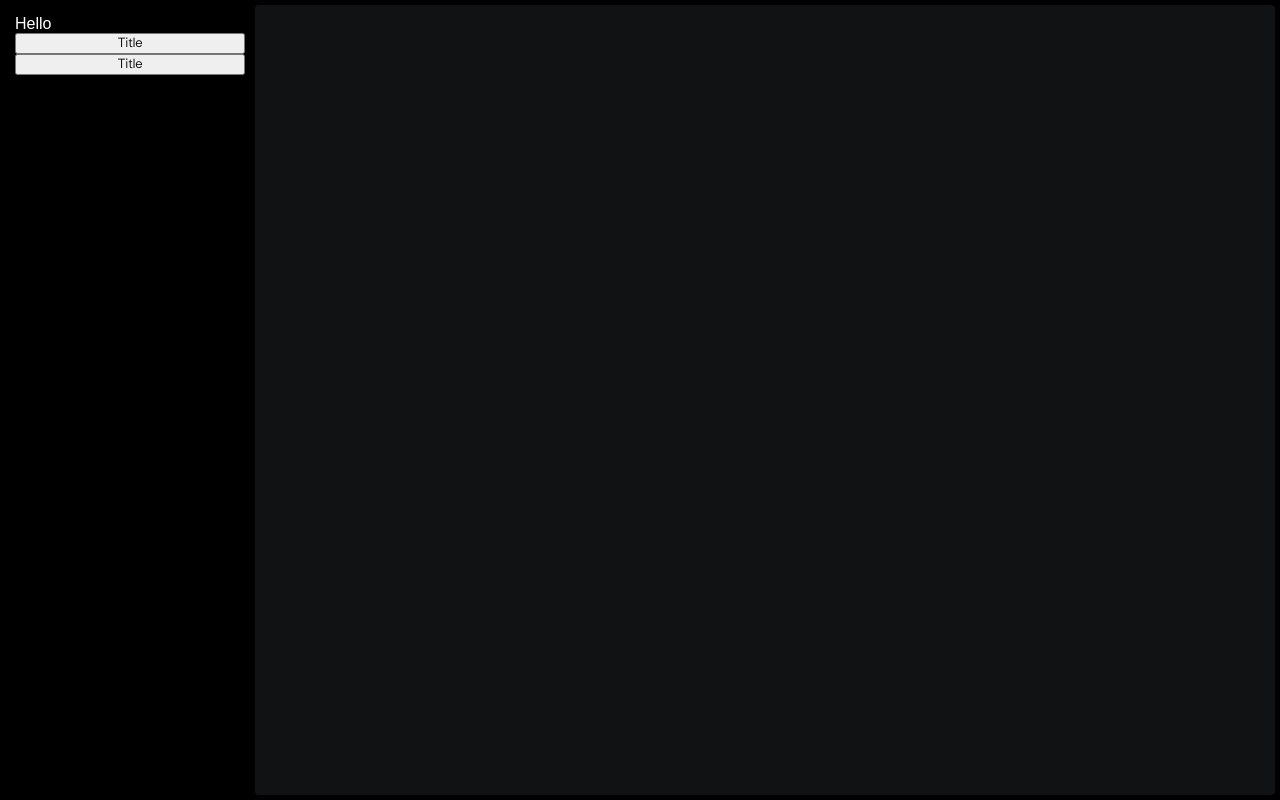
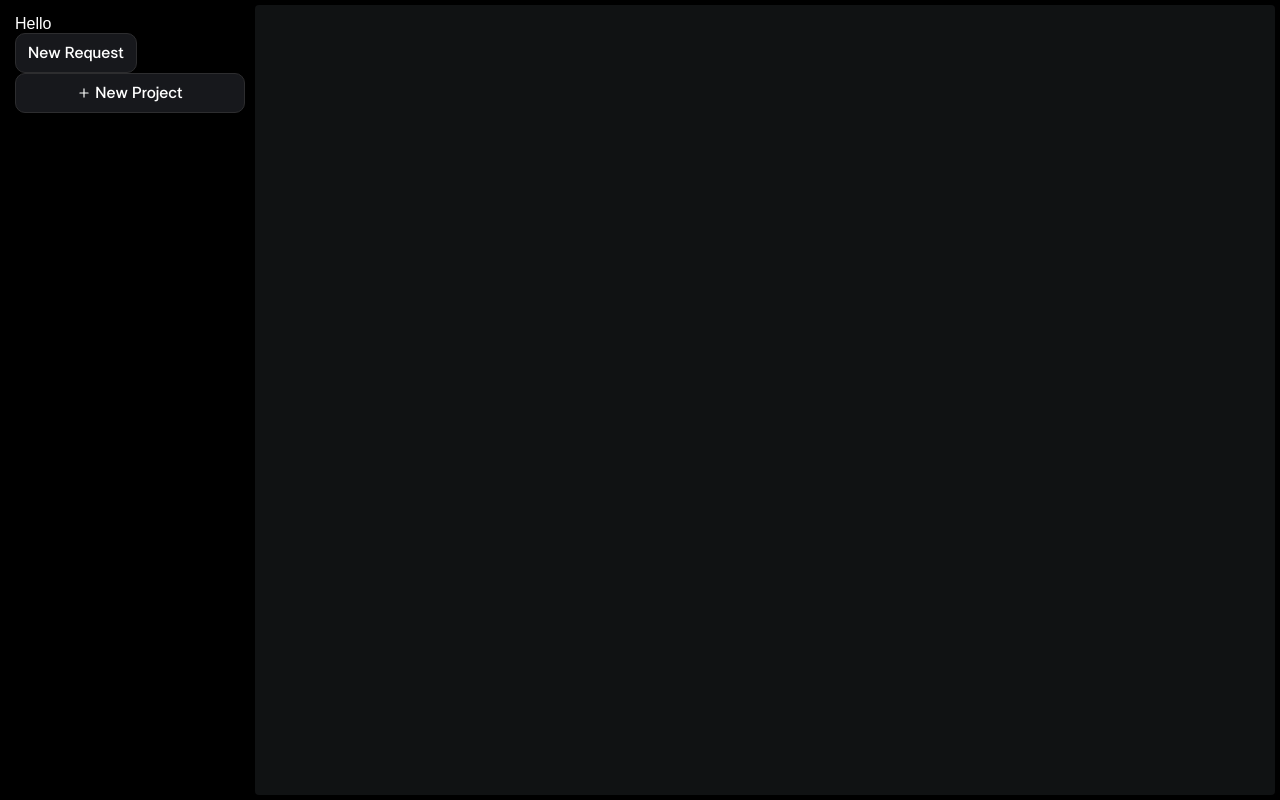
Before and after one commit to JaroslawChaykin/jw-kanban, a React (Vite) app: page / in a window 1280 px wide. Built offline with nearby package versions, Linux system fonts and the light colour scheme.

Commit message:
themeProvider for color variables

```diff
--- a/src/app/App.tsx
+++ b/src/app/App.tsx
@@ -1,8 +1,9 @@
-import styled from "styled-components";
+import styled, { ThemeProvider } from "styled-components";
 import { StoreProvider } from "./providers/StoreProvider";
 import { NavBar } from "../widgets/navbar";
 import { Board } from "../widgets/board";
 import { GlobalFonts } from "./styles/fonts";
+import { theme } from "./styles/theme";
 
 const Wrapper = styled.div`
   display: flex;
@@ -10,17 +11,19 @@ const Wrapper = styled.div`
   width: 100vw;
   overflow: hidden;
   padding: 5px;
-  background: black;
+  background: ${({ theme }) => theme.colors.wrapper_bg};
 `;
 
 export const App = () => {
   return (
     <StoreProvider>
-      <GlobalFonts />
-      <Wrapper>
-        <NavBar />
-        <Board />
-      </Wrapper>
+      <ThemeProvider theme={theme}>
+        <GlobalFonts />
+        <Wrapper>
+          <NavBar />
+          <Board />
+        </Wrapper>
+      </ThemeProvider>
     </StoreProvider>
   );
 };
--- /dev/null
+++ b/src/app/styles/theme.ts
@@ -0,0 +1,14 @@
+const colors = {
+  wrapper_bg: "#000",
+  bg: "#101213",
+  fontColorMain: "#fff",
+  fontColorSub: "#5F5F5F",
+  accentPrimary: "#17181C",
+  accentSecondary: "#1C2023",
+  taskBg: "#1D1F20",
+  border: "#2D2D2F",
+};
+
+export const theme = {
+  colors,
+};
--- a/src/shared/ui/JButton.tsx
+++ b/src/shared/ui/JButton.tsx
@@ -2,15 +2,42 @@ import { ButtonHTMLAttributes, FC, ReactNode } from "react";
 import styled from "styled-components";
 
 interface ButtonProps extends ButtonHTMLAttributes<HTMLButtonElement> {
+  icon?: ReactNode;
+  full?: boolean;
   label: ReactNode | string;
 }
 
-const ButtonStyled = styled.button`
-  width: 100%;
+const ButtonStyled = styled.button<{ $fullWidth: boolean }>`
+  display: flex;
+  align-items: center;
+  justify-content: center;
+  width: ${(props) => (props.$fullWidth ? "100%" : "auto")};
+  padding: ${(props) => (props.$fullWidth ? 0 : "0px 12px")};
+  height: 40px;
   font-family: "LTSuperior";
-  font-weight: 400;
+  font-weight: 700;
+  font-size: 16px;
+  border-radius: 10px;
+  border: 1px solid ${({ theme }) => theme.colors.border};
+  background: ${({ theme }) => theme.colors.accentPrimary};
+  color: ${({ theme }) => theme.colors.fontColorMain};
 `;
 
-export const JButton: FC<ButtonProps> = ({ label, ...rest }) => {
-  return <ButtonStyled {...rest}>{label}</ButtonStyled>;
+const IconStyled = styled.span`
+  display: flex;
+  padding-right: 4px;
+`;
+
+export const JButton: FC<ButtonProps> = ({
+  label,
+  icon,
+  full = false,
+  ...rest
+}) => {
+  return (
+    <ButtonStyled {...rest} $fullWidth={full}>
+      {icon && <IconStyled>{icon}</IconStyled>}
+      <span>{label}</span>
+    </ButtonStyled>
+  );
 };
--- a/src/widgets/board/ui/board.tsx
+++ b/src/widgets/board/ui/board.tsx
@@ -7,8 +7,8 @@ const BoardStyled = styled.div`
   height: 100%;
   padding: 10px;
   border-radius: 4px;
-  color: #ffffff;
-  background: #101214;
+  color: ${({ theme }) => theme.colors.fontColorMain};
+  background: ${({ theme }) => theme.colors.bg};
   overflow-x: scroll;
   overflow-y: hidden;
 `;
--- a/src/widgets/navbar/ui/navbar.tsx
+++ b/src/widgets/navbar/ui/navbar.tsx
@@ -1,10 +1,11 @@
 import styled from "styled-components";
 import { JButton } from "../../../shared";
+import { Plus } from "lucide-react";
 
 const Wrapper = styled.div`
   min-width: 250px;
   padding: 10px;
-  color: #ffffff;
+  color: ${({ theme }) => theme.colors.fontColorMain};
 `;
 
 export const NavBar = () => {
@@ -12,8 +13,8 @@ export const NavBar = () => {
     <Wrapper>
       Hello
       <div>
-        <JButton label={"Title"} onClick={() => console.log(1)} />
-        <JButton label={"Title"} />
+        <JButton label={"New Request"} onClick={() => console.log(1)} />
+        <JButton label={"New Project"} icon={<Plus size={14} />} full />
       </div>
     </Wrapper>
   );
```
